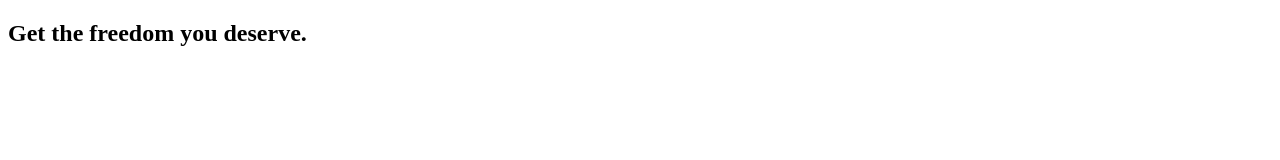
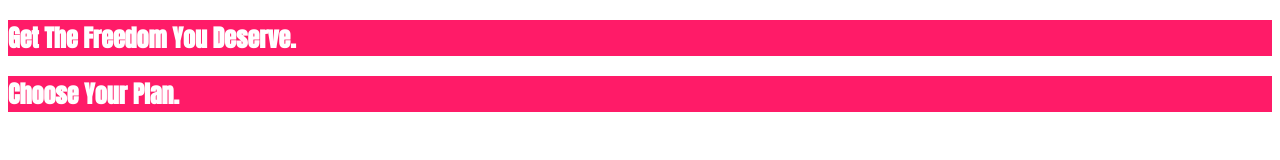
Before and after one commit to DysphoricDysphoria/Web-D-Courses, a plain HTML site: page css-the-complete-guide-2020-incl-flexbox-grid-&-sass-teach/index.html in a window 1280 px wide. Drawn offline with Linux system fonts and the light colour scheme.

Commit message:
Section: Update README. Update index.html and add Google Font.

```diff
--- a/css-the-complete-guide-2020-incl-flexbox-grid-&-sass-teach/index.html
+++ b/css-the-complete-guide-2020-incl-flexbox-grid-&-sass-teach/index.html
@@ -6,12 +6,18 @@
     <meta http-equiv="X-UA-Compatible" content="ie=edge">
     <title>uHost</title>
     <link rel="shortcut icon" href="favicon.png">
+    <link rel="preconnect" href="https://fonts.gstatic.com">
+    <link href="https://fonts.googleapis.com/css2?family=Anton&display=swap" rel="stylesheet">
+    <link rel="stylesheet" href="main.css">
 </head>
 
 <body>
     <main>
         <section>
-            <h1>Get the freedom you deserve.</h1>
+            <h1 class="section-title">Get The Freedom You Deserve.</h1>
+        </section>
+        <section>
+            <h1 class="section-title">Choose Your Plan.</h1>
         </section>
     </main>
 </body>
```
Also changed, not shown: 1 other file.
